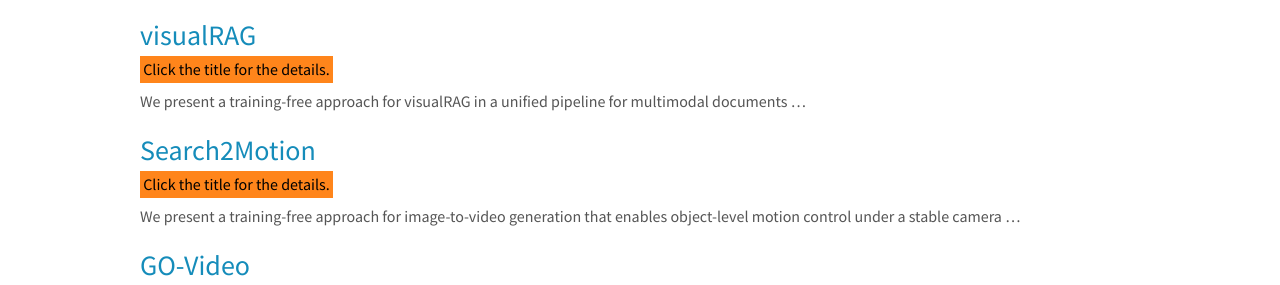
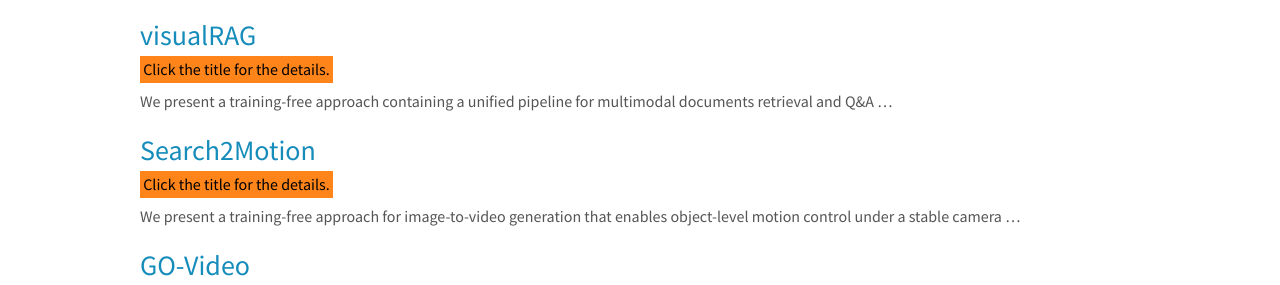
Before and after one commit to intelailabpage/intelailabpage.github.io, a Jekyll site: the page built from _pages/allblogs.md, in a window 1280 px wide and 900 px high, scrolled down 511 px. Shown: the part 169-454 px from the top of the window. Built offline with Jekyll 4.4.1, drawn with Linux system fonts in a browser that asks for light colours; nearby versions of some CDN libraries; comment, search, counter and statistics services are not loaded.

Commit message:
Update 2026-06-10-visualrag.md

```diff
--- a/_posts/2026-06-10-visualrag.md
+++ b/_posts/2026-06-10-visualrag.md
@@ -4,7 +4,7 @@ title: "visualRAG"
 date: 2026-06-10
 permalink: /2026/06/10/visualrag.html
 author: <b> Abdul Basit Ali </b>, Subarna Tripathi
-excerpt: "We present a training-free approach for visualRAG in a unified pipeline for multimodal documents  ... "
+excerpt: "We present a training-free approach containing a unified pipeline for multimodal documents retrieval and Q&A ... "
 permalink: /2026/06/10/visualrag.html
 ---
 <p>
```
